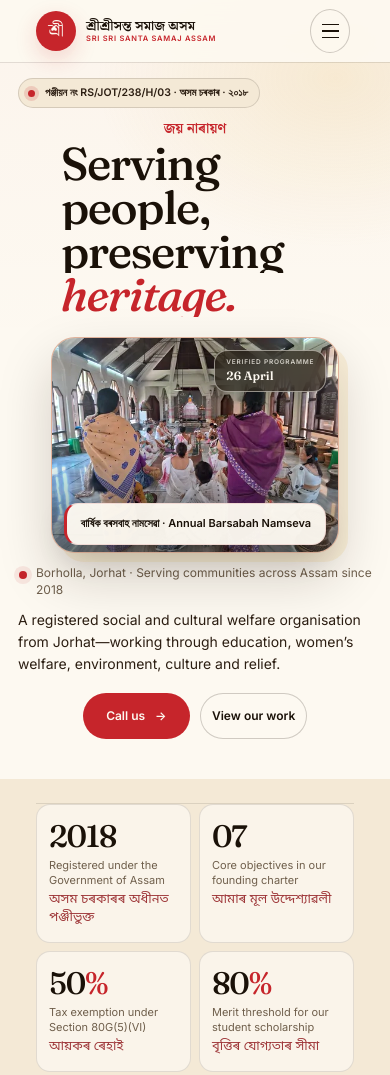
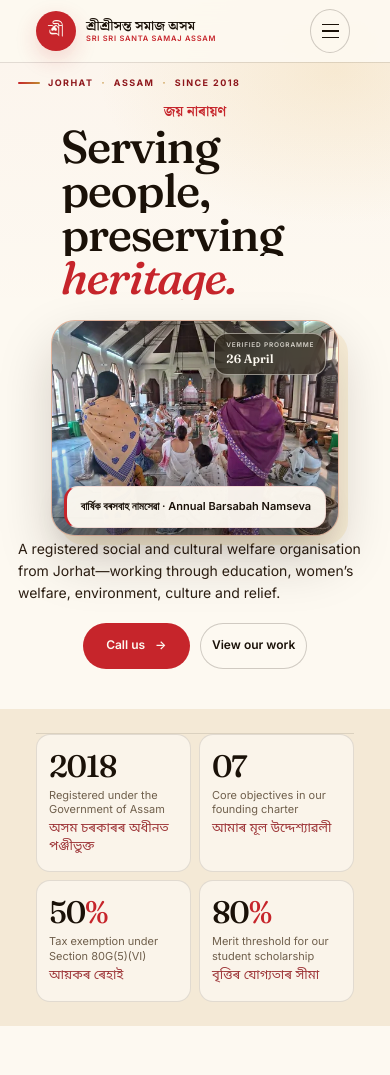
Before and after one commit to bibhubhushan/sri-sri-santa-samaj-assam, a plain HTML site: page index.html in a window 390 px wide. Shown: the top 1075 px of the page. Drawn offline with Linux system fonts and the light colour scheme.

Commit message:
Refine mobile opening identity

```diff
--- a/css/style.css
+++ b/css/style.css
@@ -2418,17 +2418,30 @@ body.magazine-open-body { overflow: hidden; }
   .hero { padding-top: 78px; padding-bottom: 40px; }
   .hero-grid { display: flex; flex-direction: column; gap: 0; }
   .hero-copy { display: contents; }
-  .hero-pill { order: 1; align-self: flex-start; margin-bottom: 12px; }
+  .hero-pill { display: none !important; }
+  .mobile-hero-origin {
+    order: 1;
+    display: flex !important;
+    align-items: center;
+    align-self: flex-start;
+    gap: 8px;
+    margin: 0 0 16px;
+    color: var(--red-deep);
+    font: 700 9px/1 var(--sans);
+    letter-spacing: .16em;
+  }
+  .mobile-hero-origin::before {
+    content: "";
+    width: 22px;
+    height: 2px;
+    border-radius: 2px;
+    background: linear-gradient(90deg, var(--red), var(--muga));
+  }
+  .mobile-hero-origin i { color: var(--muga); font-style: normal; }
   .hero-as { order: 2; margin: 0 0 4px; }
   .hero h1 { order: 3; max-width: 8.8ch; font-size: clamp(39px, 11.8vw, 48px); line-height: .95; }
   .hero-figure { order: 4; margin-top: 20px; }
-  .mobile-hero-location { order: 5; margin: 20px 0 0; padding-left: 18px; position: relative; }
-  .mobile-hero-location::before {
-    content: "";
-    position: absolute; left: 1px; top: .45em;
-    width: 8px; height: 8px; border-radius: 50%;
-    background: var(--red); box-shadow: 0 0 0 5px rgba(198,37,43,.09);
-  }
+  .mobile-hero-location { display: none !important; }
   .mobile-hero-summary {
     order: 6;
     margin: 10px 0 0;
--- a/index.html
+++ b/index.html
@@ -103,7 +103,7 @@
       imagesrcset="assets/images/derived/namghar-interior-768.webp 768w, assets/images/derived/namghar-interior-1200.webp 1200w"
       imagesizes="(max-width: 900px) 100vw, 46vw">
 <link rel="stylesheet" href="css/lqip.css">
-<link rel="stylesheet" href="css/style.css?v=15">
+<link rel="stylesheet" href="css/style.css?v=16">
 </head>
 <body>
 
@@ -174,6 +174,10 @@
 
    <div class="hero-copy">
     <span class="hero-pill" lang="as"><i></i> পঞ্জীয়ন নং RS/JOT/238/H/03 · অসম চৰকাৰ · ২০১৮</span>
+
+    <p class="mobile-only mobile-hero-origin" aria-label="Jorhat, Assam, since 2018">
+      <span>JORHAT</span><i aria-hidden="true">·</i><span>ASSAM</span><i aria-hidden="true">·</i><span>SINCE 2018</span>
+    </p>
 
     <span class="hero-as" lang="as">জয় নাৰায়ণ</span>
 
@@ -1464,6 +1468,6 @@
   </div>
 </div>
 
-<script src="js/main.js?v=15" defer></script>
+<script src="js/main.js?v=16" defer></script>
 </body>
 </html>
```
